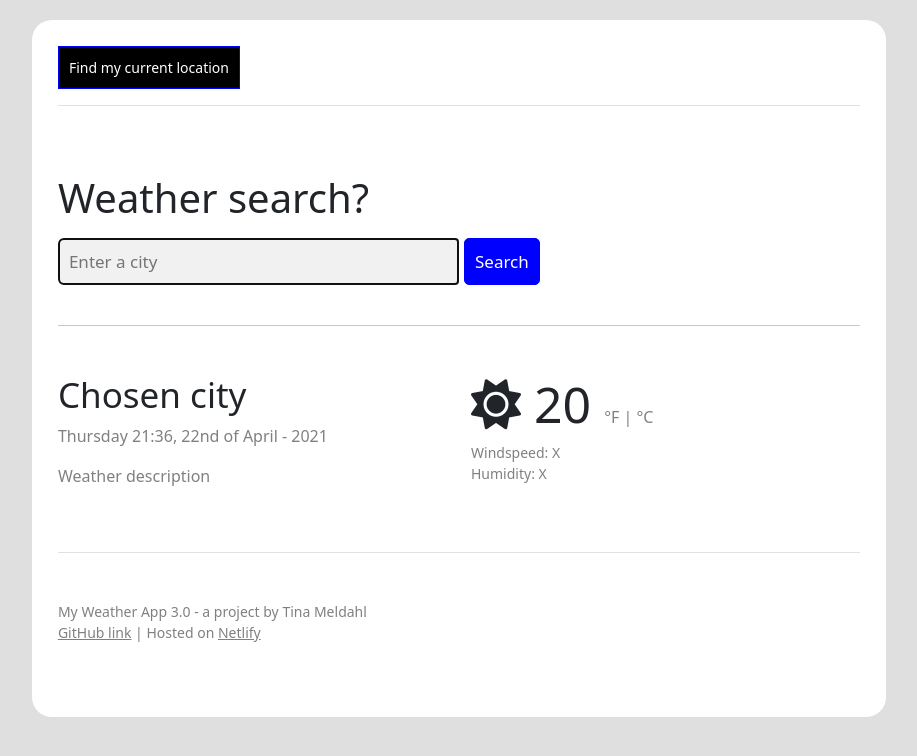
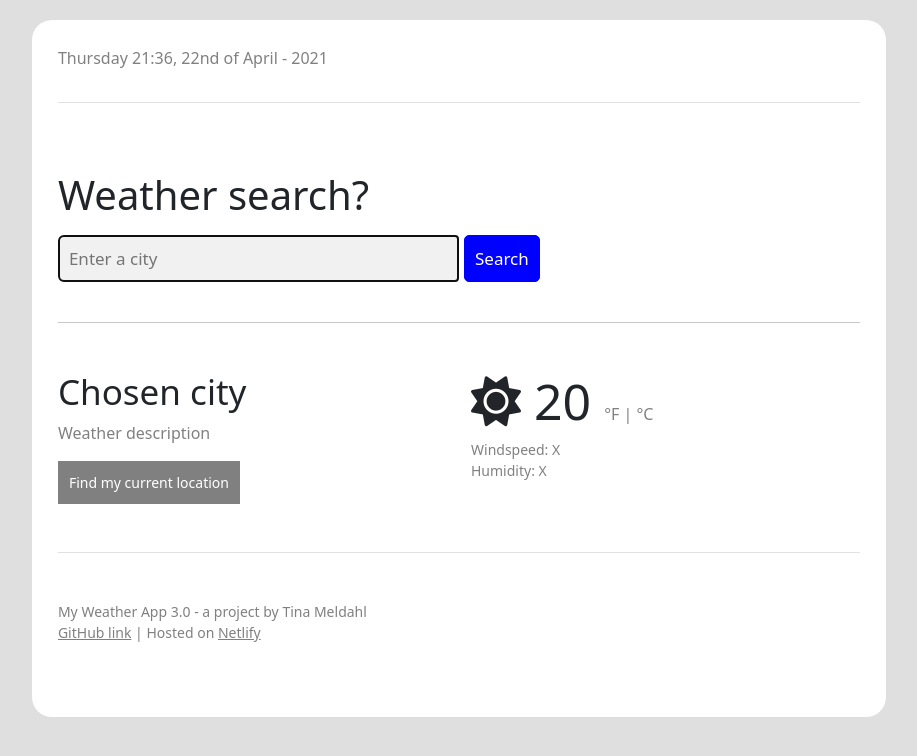
Before and after one commit to tinameldahl/MyWeatherApp3.0, a plain HTML site: page index.html in a window 1280 px wide. Shown: the whole page, without its empty margins (181-1098 px from the left). Drawn offline with nearby package versions, Linux system fonts and the light colour scheme.

Commit message:
Changed "Current position" placement

```diff
--- a/index.html
+++ b/index.html
@@ -14,7 +14,7 @@
 <body class="content">
 <div class="col-lg-8 mx-auto p-3 py-md-5 box">
     <header class="d-flex align-items-center pb-3 mb-5 border-bottom">
-            <button>Find my current location</button>
+            <p><span class="time-date"></span> <span class="date-month"></span></p>
 
 
     </header>
@@ -37,10 +37,11 @@
 
     <div class="row ">
         <div class="col-md">
+
             <h2 class="city">Chosen city</h2>
-            <p><span class="time-date"></span> <span class="date-month"></span></p>
 
             <p class="weather-description">Weather description </p>
+            <button>Find my current location</button>
 
 
 
--- a/src/style.css
+++ b/src/style.css
@@ -91,12 +91,12 @@ form.search-field input[type="text"] {
 
 button {
   border-radius: 5px;
-  background-color: black;
+  background-color: gray;
   color: white;
   padding: 10px;
   margin-left: 5px;
   font-size: 14px !important;
-  border: 1px solid blue;
+  border: 1px solid gray;
   text-transform: capitalize;
 }
 
```
